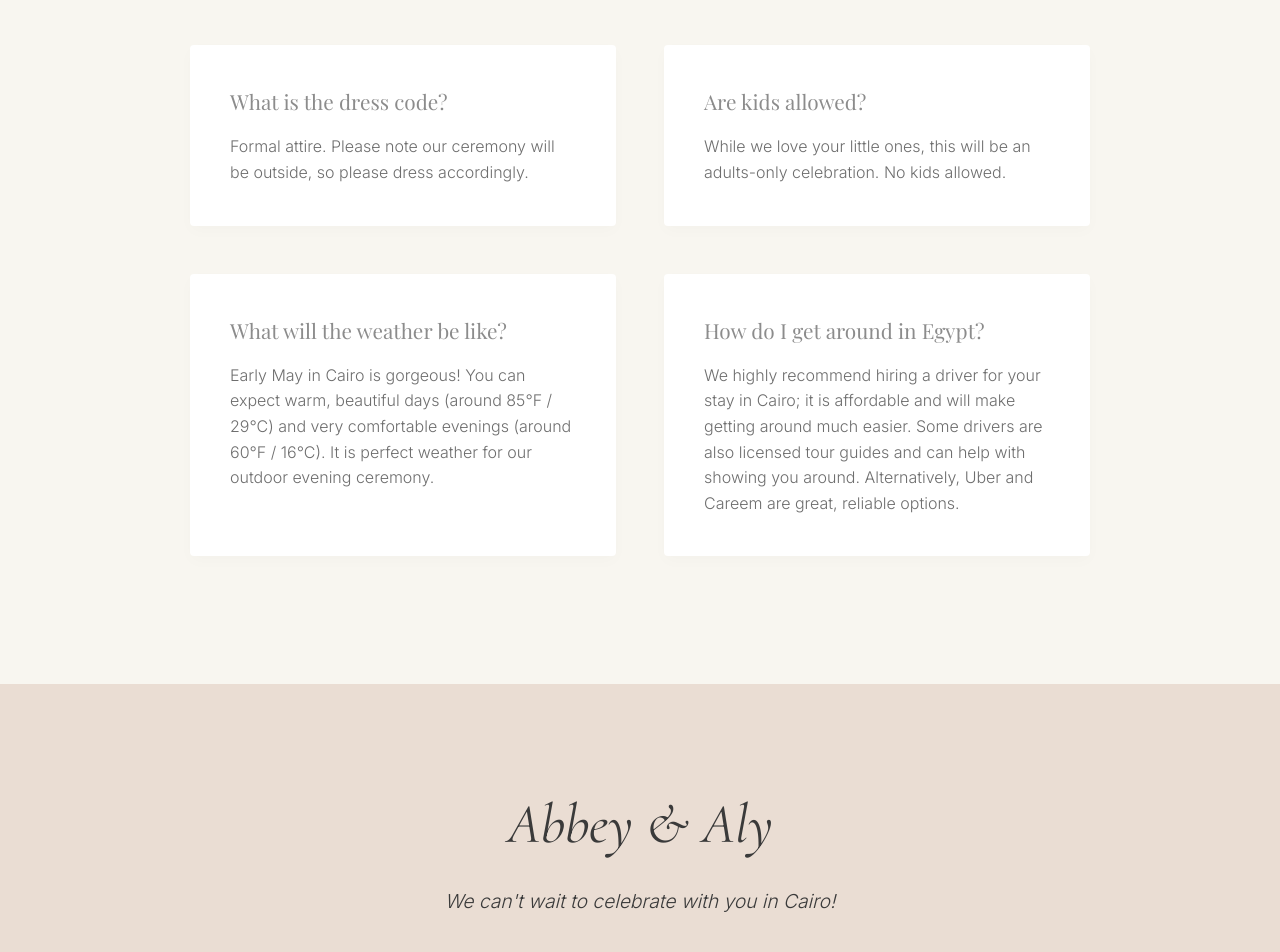
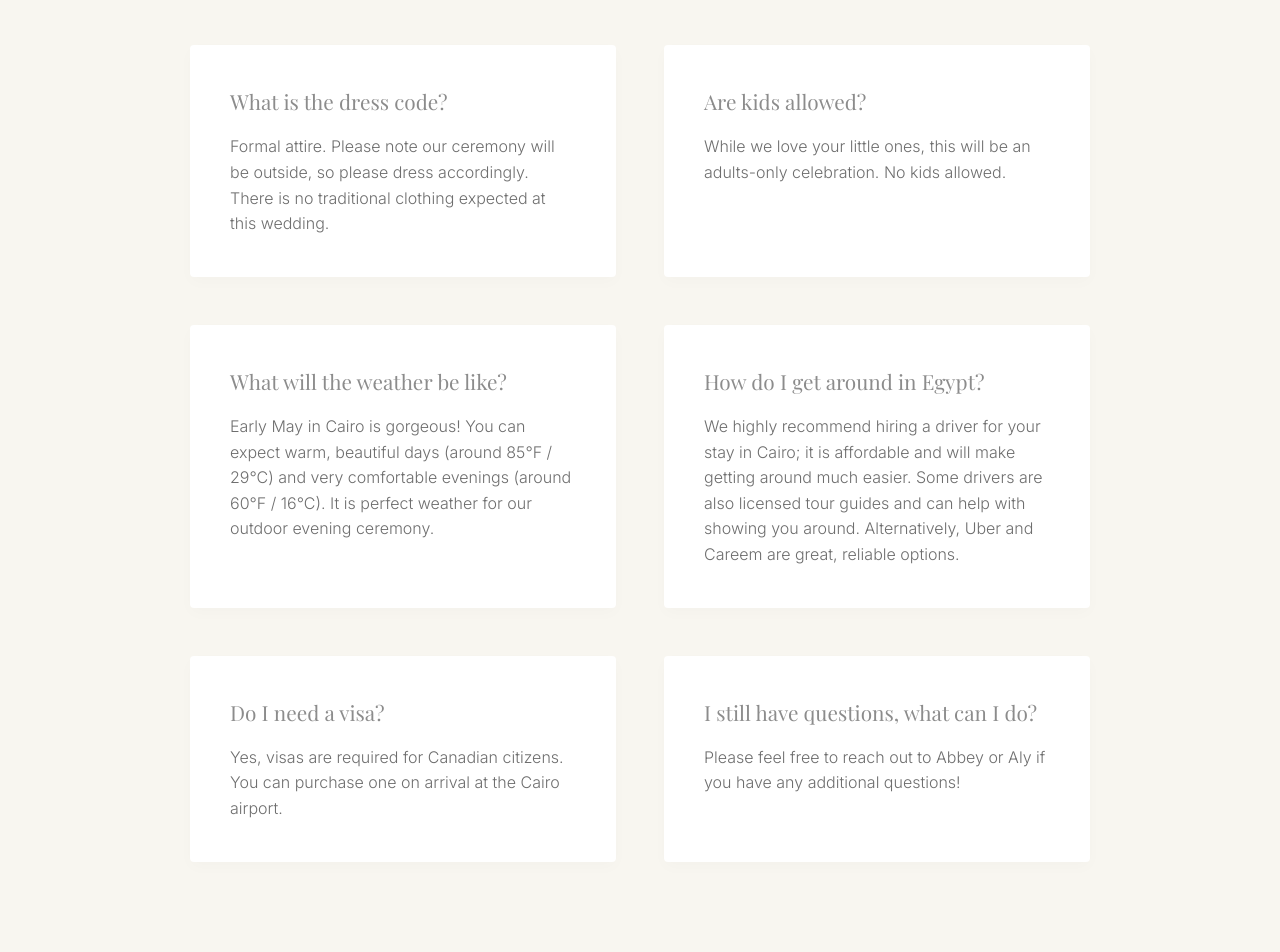
Before and after one commit to alysamouly/wedding-website, a React (Vite) app: page / in a window 1280 px wide. Shown: the part 6100-7052 px from the top of the page. Built offline with nearby package versions, Linux system fonts and the light colour scheme; a web font is replaced by a local one.

Commit message:
Update FAQs with dress code and visa details

```diff
--- a/src/components/FAQs.jsx
+++ b/src/components/FAQs.jsx
@@ -10,7 +10,7 @@ const FAQs = () => {
         <div className="faqs-grid">
           <div className="faq-item">
             <h3>What is the dress code?</h3>
-            <p>Formal attire. Please note our ceremony will be outside, so please dress accordingly.</p>
+            <p>Formal attire. Please note our ceremony will be outside, so please dress accordingly. There is no traditional clothing expected at this wedding.</p>
           </div>
 
           <div className="faq-item">
@@ -27,6 +27,16 @@ const FAQs = () => {
             <h3>How do I get around in Egypt?</h3>
             <p>We highly recommend hiring a driver for your stay in Cairo; it is affordable and will make getting around much easier. Some drivers are also licensed tour guides and can help with showing you around. Alternatively, Uber and Careem are great, reliable options.</p>
           </div>
+
+          <div className="faq-item">
+            <h3>Do I need a visa?</h3>
+            <p>Yes, visas are required for Canadian citizens. You can purchase one on arrival at the Cairo airport.</p>
+          </div>
+
+          <div className="faq-item">
+            <h3>I still have questions, what can I do?</h3>
+            <p>Please feel free to reach out to Abbey or Aly if you have any additional questions!</p>
+          </div>
         </div>
 
       </div>
```
